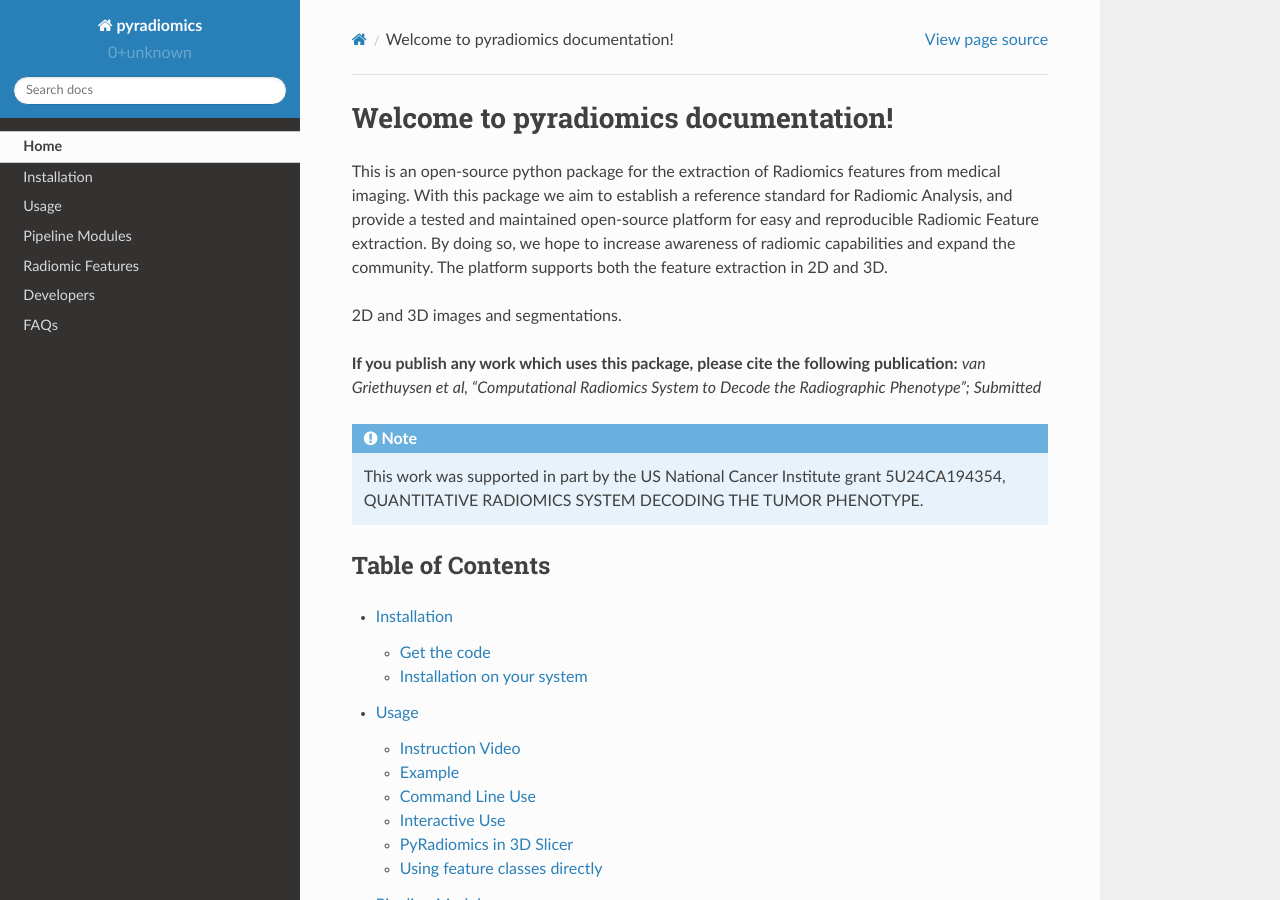
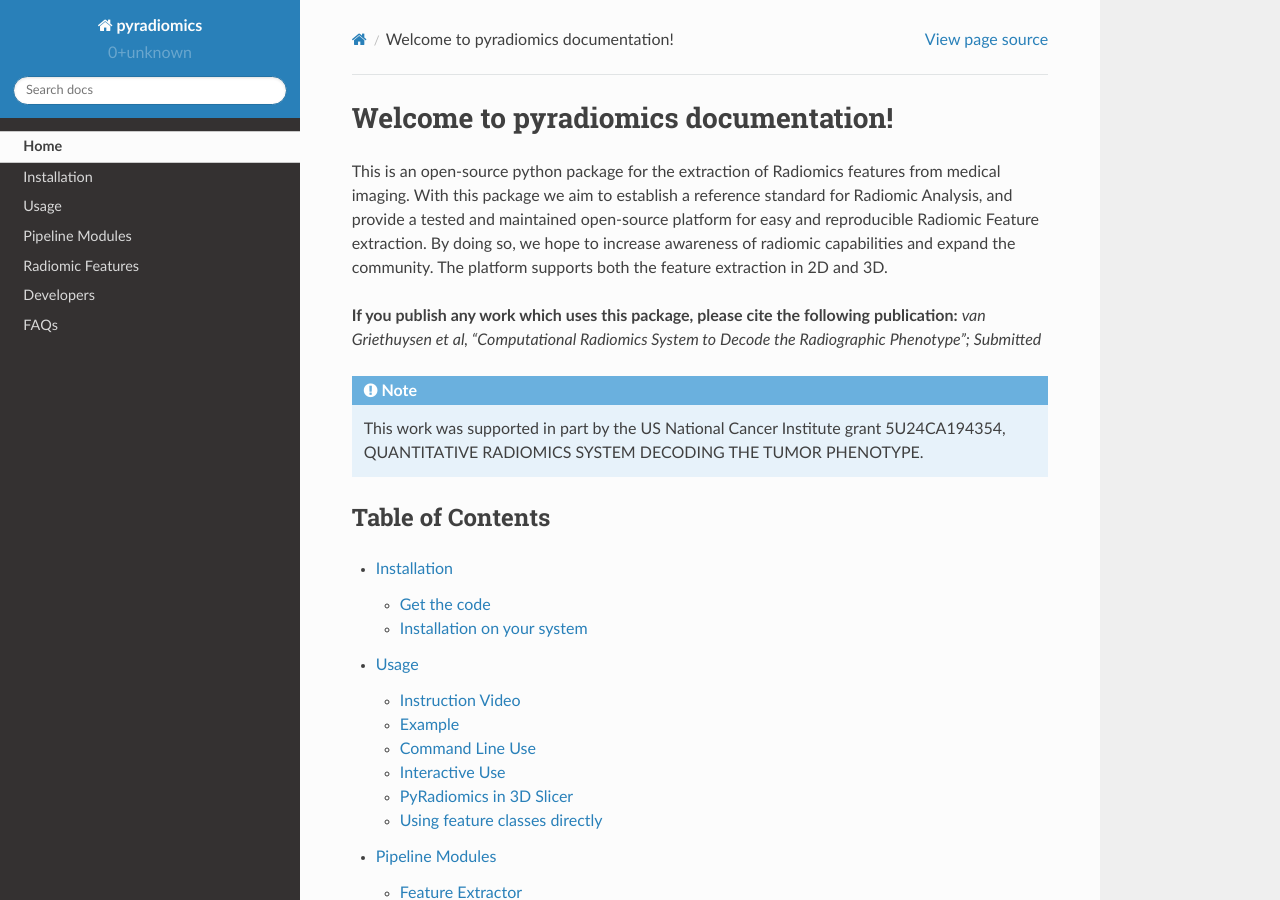
Before and after one commit to AIM-Harvard/pyradiomics, a Sphinx documentation site: the page built from docs/index.rst, in a window 1280 px wide and 900 px high. Built offline with Sphinx 7.4.7 and the Read the Docs theme 2.0.0, drawn with Linux system fonts in a browser that asks for light colours.

Commit message:
DOCS: Correct small error in Home document

```diff
--- a/docs/index.rst
+++ b/docs/index.rst
@@ -10,8 +10,6 @@
 With this package we aim to establish a reference standard for Radiomic Analysis, and provide a tested and maintained
 open-source platform for easy and reproducible Radiomic Feature extraction. By doing so, we hope to increase awareness
 of radiomic capabilities and expand the community. The platform supports both the feature extraction in 2D and 3D.
-
-2D and 3D images and segmentations.
 
 **If you publish any work which uses this package, please cite the following publication:**
 *van Griethuysen et al, “Computational Radiomics System to Decode the Radiographic Phenotype”; Submitted*
```
